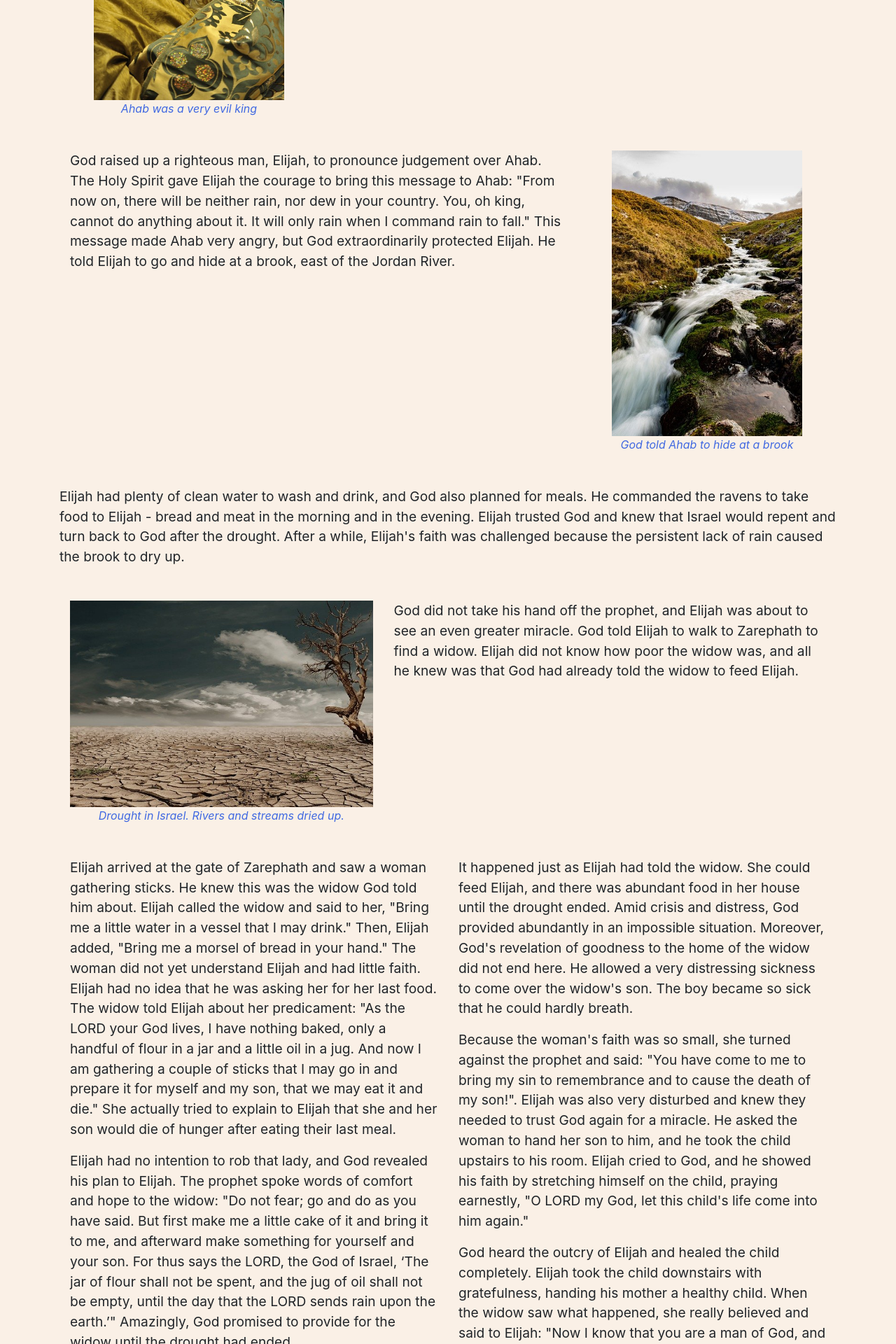
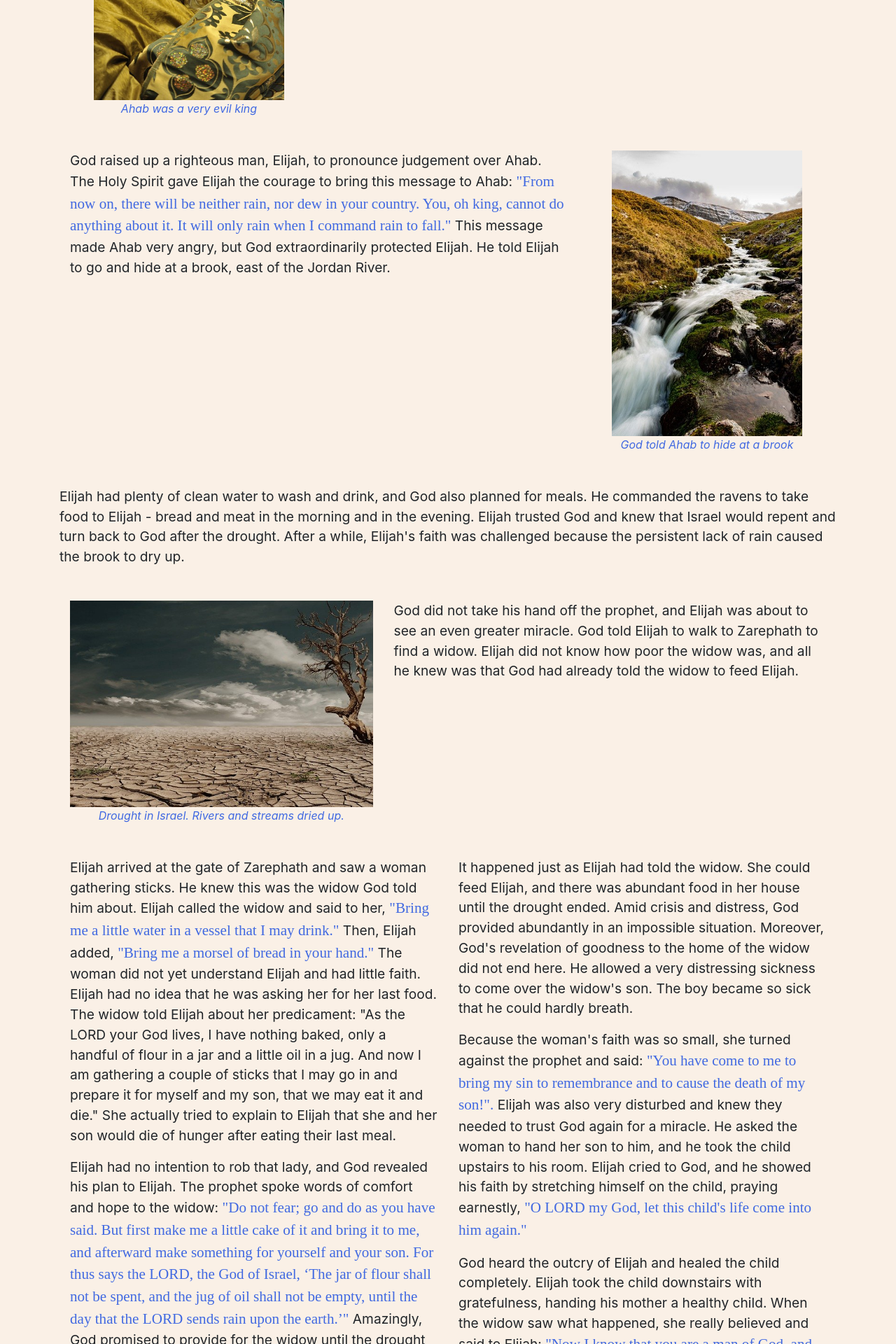
Before and after one commit to francois777/pearls-of-wisdom, a Jekyll site: the page built from pages/the-widow-of-zarephath.html, in a window 1280 px wide. Shown: the part 615-2535 px from the top of the page at 70% size. Built offline with Jekyll 4.4.1, drawn with Linux system fonts in a browser that asks for light colours; nearby versions of some CDN libraries; some of the changed text lies outside the part shown.

Commit message:
format adjustments

```diff
--- a/css/main.scss
+++ b/css/main.scss
@@ -51,6 +51,20 @@ section.article {
     margin-bottom: 2em;
   }
 }
+.container.article.large-text {
+  p {
+    font-size: 1.2em;
+  }
+  p.img-title {
+    font-size: 1em;
+  }
+  span {
+    font-family: serif;
+    color: RoyalBlue;
+    font-size: 1.1em;
+  }
+}
+
 .lead {
   margin-top: 1em;
   margin-bottom: 2em;
@@ -60,8 +74,10 @@ section.article {
   margin-right: 2em;
   font-size: large;
   font-family: serif;
-  color: #0059b3;
+  color: MediumBlue;
 }
+
+
 
 .discussion-heading {
   margin-bottom: 0;
--- a/pages/the-widow-of-zarephath.html
+++ b/pages/the-widow-of-zarephath.html
@@ -16,14 +16,14 @@ active-page: The Widow of Zarephath
     Pixabay</a></p>
 </section>
 
-<div class="container article">
+<div class="container article large-text">
   <div class="row">
     <div class="col-lg-4 col-md-5 offset-md-0 offset-sm-1 col-sm-10 col-xs-6 offset-xs-3">
       <img class="object" src="/assets/img/dictator-67517_640.jpg" class="object" alt="Responsive image" width="80%">
       <p class="img-title" style="text-align: center">Ahab was a very evil king</p>
     </div>
     <div class="col-lg-8 col-md-7 offset-md-0 col-sm-12 offset-sm-0">
-      <p class="large">
+      <p>
         In Israel, there lived a very evil king called Ahab. He was even worse
         than all the kings that were before him. Ahab did not choose a woman
         from Israel. He was more interested in Jezebel, a lady from a foreign
@@ -38,14 +38,14 @@ active-page: The Widow of Zarephath
 
   <div class="row">
     <div class="col-lg-8 col-md-7">
-      <p class="large">
+      <p>
         God raised up a righteous man, Elijah, to pronounce judgement over
-        Ahab. The Holy Spirit gave Elijah the courage to bring this message to Ahab: "From
-        now on, there will be neither rain, nor dew in your country. You, oh
-        king, cannot do anything about it. It will only rain when I command rain
-        to fall." This message made Ahab very angry, but God extraordinarily
-        protected Elijah. He told Elijah to go and hide at a brook, east of the
-        Jordan River.
+        Ahab. The Holy Spirit gave Elijah the courage to bring this message to
+        Ahab: <span>"From now on, there will be neither rain,
+        nor dew in your country. You, oh king, cannot do anything about it. It
+        will only rain when I command rain to fall."</span> This message made
+        Ahab very angry, but God extraordinarily protected Elijah. He told
+        Elijah to go and hide at a brook, east of the Jordan River.
       </p>
     </div>
     <div class="col-lg-4 col-md-5 col-sm-12">
@@ -55,7 +55,7 @@ active-page: The Widow of Zarephath
   </div>
 
   <div class="row">
-    <p class="large">
+    <p>
       Elijah had plenty of clean water to wash and drink, and God also planned
       for meals. He commanded the ravens to take food to Elijah - bread and meat
       in the morning and in the evening. Elijah trusted God and knew that Israel
@@ -71,7 +71,7 @@ active-page: The Widow of Zarephath
       <p class="img-title" style="text-align:center">Drought in Israel. Rivers and streams dried up.</p>
     </div>
     <div class="col-lg-7 col-md-7">
-      <p class="large">God did not take his hand off the prophet, and Elijah was
+      <p>God did not take his hand off the prophet, and Elijah was
         about to see an even greater miracle. God told Elijah to walk to
         Zarephath to find a widow. Elijah did not know how poor the widow was,
         and all he knew was that God had already told the widow to feed Elijah.
@@ -81,12 +81,13 @@ active-page: The Widow of Zarephath
 
   <div class="row">
     <div class="col-lg-6 col-md-6 col-sm-12">
-      <p class="large">
+      <p>
         Elijah arrived at the gate of Zarephath and saw a woman gathering
         sticks. He knew this was the widow God told him about. Elijah called the
-        widow and said to her, "Bring me a little water in a vessel that I may
-        drink." Then, Elijah added, "Bring me a morsel of bread in your hand."
-        The woman did not yet understand Elijah and had little faith. Elijah had
+        widow and said to her, <span>"Bring me a little water in a vessel that I
+        may drink."</span> Then, Elijah added, <span>"Bring me a morsel of bread
+        in your hand."</span> The woman did not yet understand Elijah and had
+        little faith. Elijah had
         no idea that he was asking her for her last food. The widow told Elijah
         about her predicament: "As the LORD your God lives, I have nothing
         baked, only a handful of flour in a jar and a little oil in a jug. And
@@ -95,19 +96,19 @@ active-page: The Widow of Zarephath
         tried to explain to Elijah that she and her son would die of hunger after
         eating their last meal.
       </p>
-      <p class="large">
+      <p>
         Elijah had no intention to rob that lady, and God revealed his plan to
-        Elijah. The prophet spoke words of comfort and hope to the widow: "Do
-        not fear; go and do as you have said. But first make me a little cake of
-        it and bring it to me, and afterward make something for yourself and
-        your son. For thus says the LORD, the God of Israel, ‘The jar of flour
-        shall not be spent, and the jug of oil shall not be empty, until the day
-        that the LORD sends rain upon the earth.’" Amazingly, God promised to
-        provide for the widow until the drought had ended.
+        Elijah. The prophet spoke words of comfort and hope to the widow: <span>
+        "Do not fear; go and do as you have said. But first make me a little
+        cake of it and bring it to me, and afterward make something for yourself
+        and your son. For thus says the LORD, the God of Israel, ‘The jar of
+        flour shall not be spent, and the jug of oil shall not be empty, until
+        the day that the LORD sends rain upon the earth.’"</span> Amazingly, God
+        promised to provide for the widow until the drought had ended.
       </p>
     </div>
     <div class="col-lg-6 col-md-6">
-      <p class="large">
+      <p>
         It happened just as Elijah had told the widow. She could feed Elijah,
         and there was abundant food in her house until the drought ended. Amid
         crisis and distress, God provided abundantly in an impossible situation.
@@ -115,28 +116,29 @@ active-page: The Widow of Zarephath
         end here. He allowed a very distressing sickness to come over the
         widow's son. The boy became so sick that he could hardly breath.
       </p>
-      <p class="large">
+      <p>
         Because the woman's faith was so small, she turned against the prophet
-        and said: "You have come to me to bring my sin to remembrance and to
-        cause the death of my son!". Elijah was also very disturbed and knew
-        they needed to trust God again for a miracle. He asked the woman to hand
-        her son to him, and he took the child upstairs to his room. Elijah
-        cried to God, and he showed his faith by stretching himself on the
-        child, praying earnestly, "O LORD my God, let this child's life come
-        into him again."
+        and said: <span>"You have come to me to bring my sin to remembrance and
+        to cause the death of my son!".</span> Elijah was also very disturbed
+        and knew they needed to trust God again for a miracle. He asked the woman
+        to hand her son to him, and he took the child upstairs to his room.
+        Elijah cried to God, and he showed his faith by stretching himself on
+        the child, praying earnestly, <span>"O LORD my God, let this child's
+        life come into him again."</span>
       </p>
-      <p class="large">
+      <p>
         God heard the outcry of Elijah and healed the child completely. Elijah
         took the child downstairs with gratefulness, handing his mother a
         healthy child. When the widow saw what happened, she really believed and
-        said to Elijah: "Now I know that you are a man of God, and that the word
-        of the LORD in your mouth is truth." The house was filled with gladness,
-        and the three of them shared a meal with grateful hearts.
+        said to Elijah: <span>"Now I know that you are a man of God, and that
+        the word of the LORD in your mouth is truth."</span> The house was
+        filled with gladness, and the three of them shared a meal with grateful
+        hearts.
       </p>
     </div>
   </div>
-  <p class="large">Continue to read in 1 Kings 18 how Elijah appeared before
+  <p>Continue to read in 1 Kings 18 how Elijah appeared before
     king Ahab in the third year of the drought. God dealt with the arrogant Baal
     prophets in a spectacular fashion.
-    </p>
+  </p>
 </div>
```
Also changed, not shown: 3 other files.
